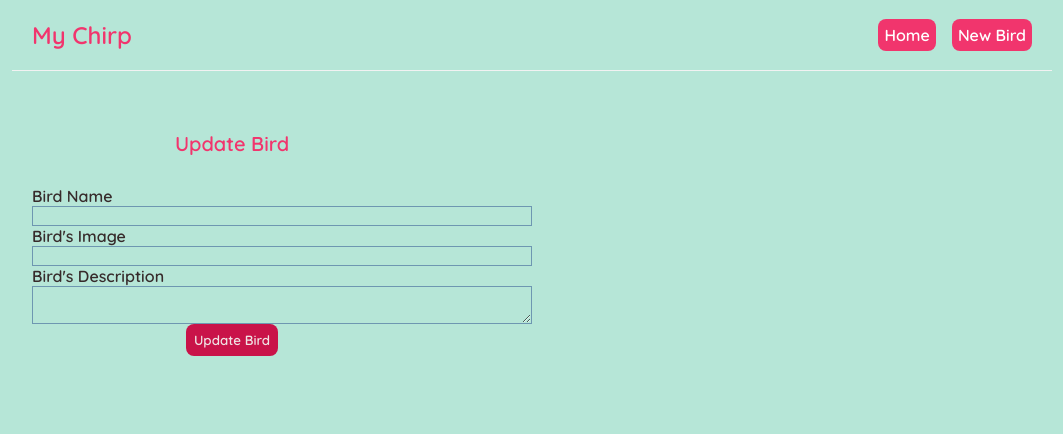
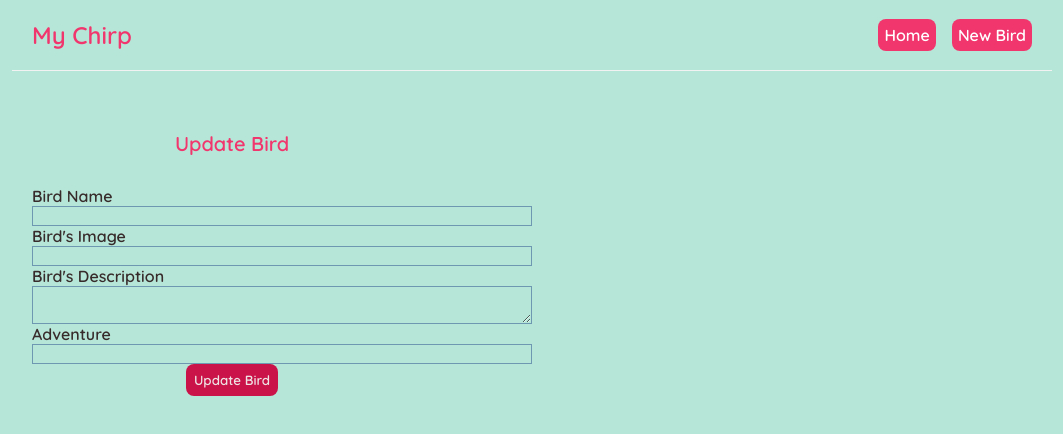
Before and after one commit to Francis-Muriithi/my-chirp-frontend, a React (Create React App) app: page /update/1 in a window 1280 px wide. Shown: the top 434 px of the page, without its empty margins (108-1171 px from the left). Built offline with nearby package versions, Linux system fonts and the light colour scheme; no server answers.

Commit message:
code update

```diff
--- a/src/BirdDetails.js
+++ b/src/BirdDetails.js
@@ -27,8 +27,7 @@ function handleDelete(){
          <h2>{bird.name}</h2>
          <img src={bird.image} alt= "bird" key={bird.id}></img>
          <div>{bird.description}</div>
-         <h3> Adventure: {bird.adventure.title}</h3>
-         <h3> Location: {bird.adventure.location}</h3>
+         <h3> Adventure: {bird.adventure}</h3>
          <div className="links">
      </div>
      <div>
--- a/src/BirdList.js
+++ b/src/BirdList.js
@@ -11,8 +11,8 @@ function BirdList({birds, name, image} ){
         <div className="bird-preview" key={bird.id}>
           <Link to ={`/birds/${bird.id}`} >
             <img src={bird.image} alt="bird" />
-            {/* <h2>{bird.adventure_id}</h2>
-            <p>{bird.description}</p> */}
+            <h2> Name: {bird.name}</h2>
+            <p> Adventure: {bird.adventure}</p>
             </Link>
         </div>
         )}
--- a/src/Create.js
+++ b/src/Create.js
@@ -5,14 +5,14 @@ function Create() {
   const [name, setName] =useState('')
     const [image, setImage] = useState('')
     const [description, setDescription] = useState('')
-    const [adventureLocation, setAdventureLocation] = useState( );
-    const [adventureTitle, setAdventureTitle] = useState( );
+    const [adventure, setAdventure] = useState( );
+    // const [adventureTitle, setAdventureTitle] = useState( );
     const history = useHistory()
     const [isLoading, setIsLoading] = useState(false);
 
   const handleSubmit = (e)=>{
     e.preventDefault();
-    const bird = {name, image, description, adventureTitle, adventureLocation}
+    const bird = {name, image, description, adventure}
 
 fetch('https://6389cd9e4eccb986e89ae6f9.mockapi.io/Birds', {
 method: 'POST',
@@ -36,9 +36,7 @@ history.push('/')
             <label> Bird's Description</label>
             <textarea required value= {description} onChange={(e)=> setDescription(e.target.value)}/>
             <label>Adventure Title</label>
-            <input type="text" required  value={adventureTitle} onChange={(e)=> setAdventureTitle(e.target.value)}/>
-            <label>Adventure Location</label>
-            <input type="text" required  value={adventureLocation} onChange={(e)=> setAdventureLocation(e.target.value)}/>
+            <input type="text" required  value={adventure} onChange={(e)=> setAdventure(e.target.value)}/>
             {!isLoading && <button>Add Bird</button>}
             {isLoading && <button disabled>Adding bird....</button>}
         </form>
--- a/src/Update.js
+++ b/src/Update.js
@@ -4,6 +4,7 @@ import {useParams, useHistory} from 'react-router-dom';
 function Update() {
     const [name, setName] =useState('')
     const [image, setImage] = useState('')
+    const [adventure, setAdventure] =useState('')
     const [description, setDescription] = useState('')
     const params = useParams()
     const history = useHistory()
@@ -19,6 +20,7 @@ function Update() {
         setName(result.name)
         setImage(result.image)
         setDescription(result.description)
+        setAdventure(result.adventure)
     }
 
     const updateBird = async()=>{
@@ -40,6 +42,8 @@ function Update() {
             <input required value={image} onChange={(e)=> setImage(e.target.value)}/>
             <label> Bird's Description</label>
             <textarea required value= {description} onChange={(e)=> setDescription(e.target.value)}/>
+            <label> Adventure</label>
+            <input required value= {adventure} onChange={(e)=> setAdventure(e.target.value)}/>
             <button onClick ={updateBird}>Update Bird</button>
         </form>
     </div>
--- a/src/index.css
+++ b/src/index.css
@@ -57,6 +57,10 @@
 }
 .bird-preview a{
   text-decoration: none;
+}
+
+.bird-list{
+
 }
 
 /* Blog Details page */
```
